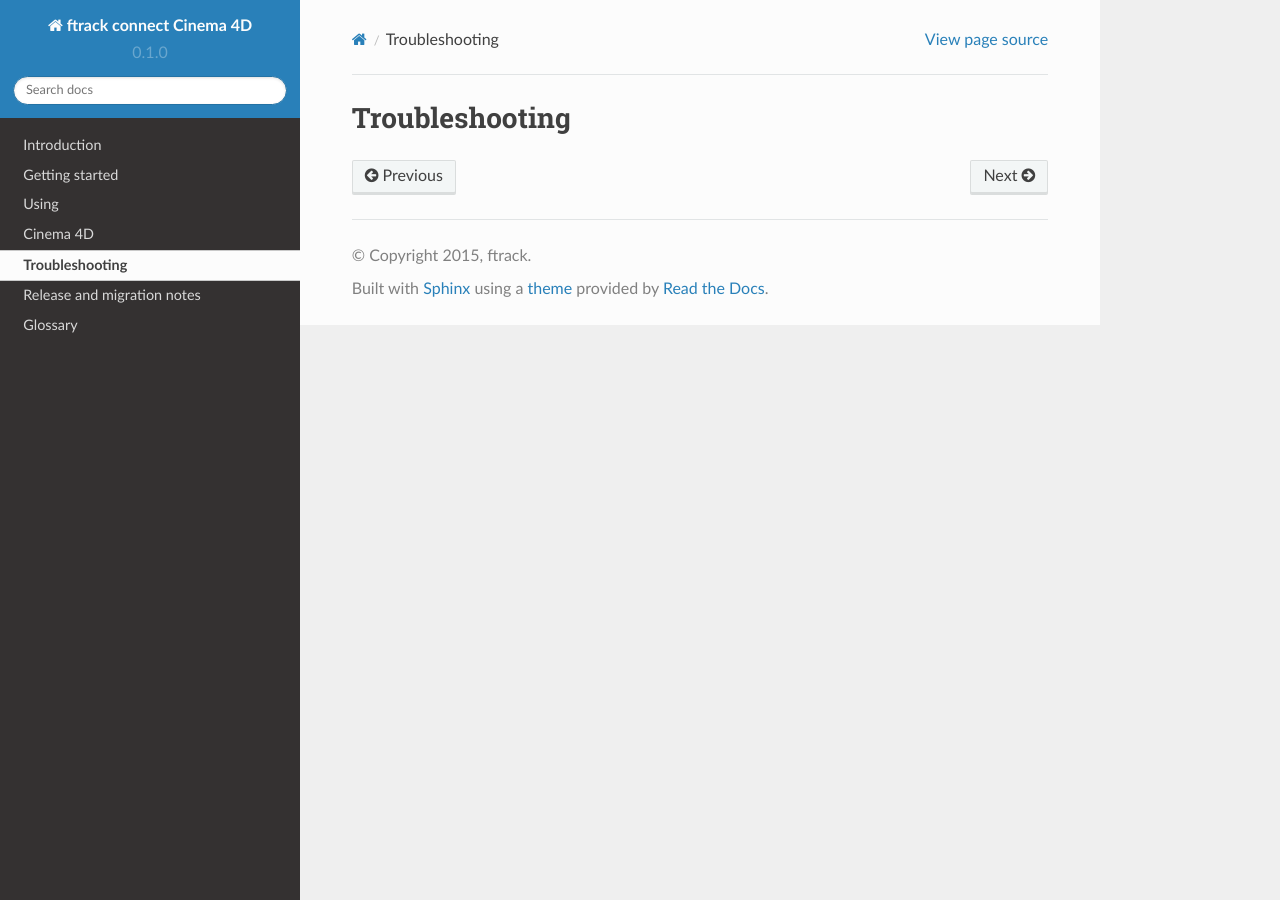
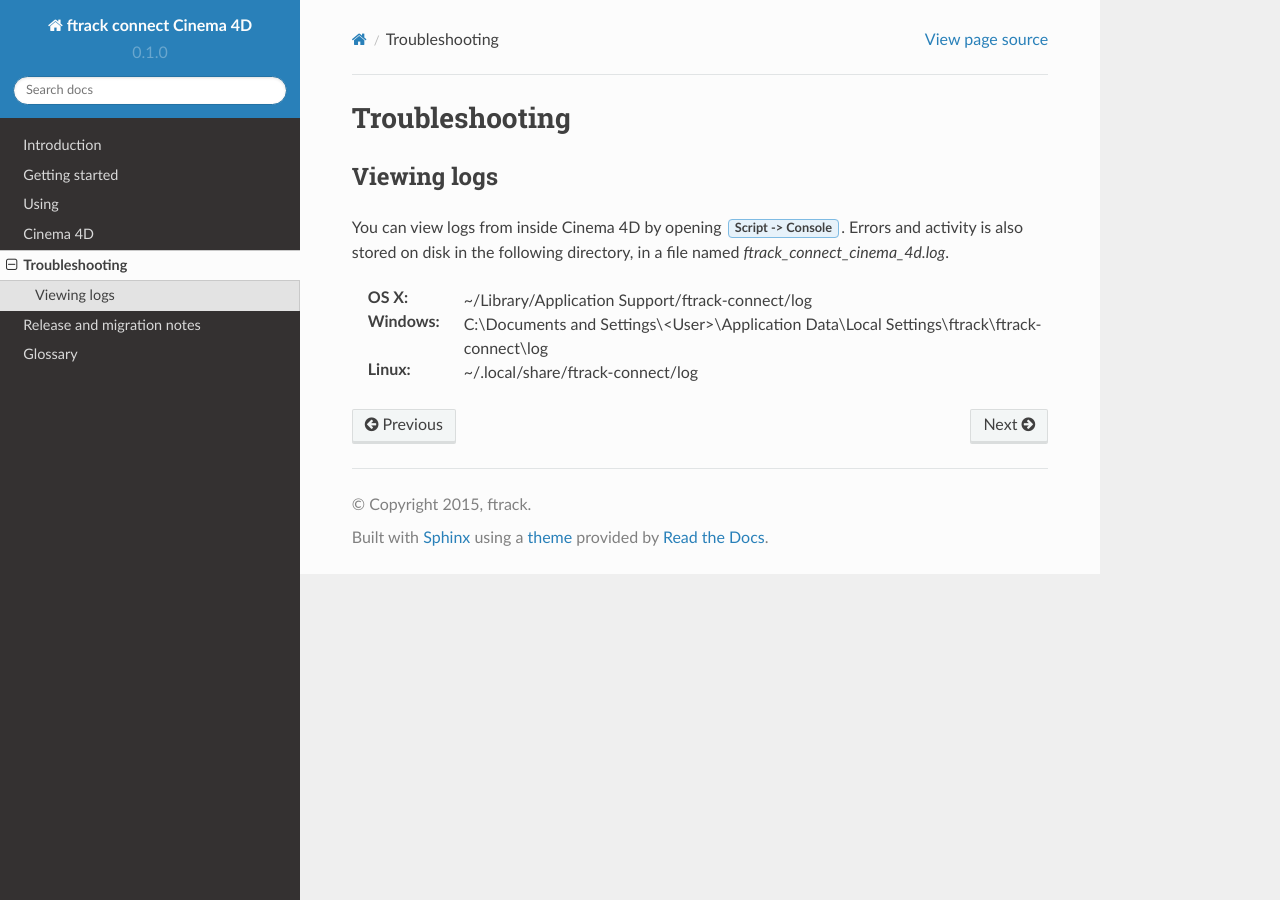
Before and after one commit to ftrackhq/ftrack-connect-cinema-4d, a Sphinx documentation site: the page built from doc/troubleshooting.rst, in a window 1280 px wide. Built offline with Sphinx 7.4.7 and the Read the Docs theme 2.0.0, drawn with Linux system fonts in a browser that asks for light colours.

Commit message:
Add troubleshooting content

```diff
--- a/doc/troubleshooting.rst
+++ b/doc/troubleshooting.rst
@@ -1,6 +1,26 @@
 ..
     :copyright: Copyright (c) 2016 ftrack
+
+.. _troubleshooting:
 
 ***************
 Troubleshooting
 ***************
+
+.. _troubleshooting/viewing_logs:
+
+Viewing logs
+============
+
+You can view logs from inside Cinema 4D by opening
+:guilabel:`Script -> Console`. Errors and activity is also stored on disk in the
+following directory, in a file named `ftrack_connect_cinema_4d.log`.
+
+:OS X:
+    ~/Library/Application Support/ftrack-connect/log
+
+:Windows:
+    C:\\Documents and Settings\\<User>\\Application Data\\Local Settings\\ftrack\\ftrack-connect\\log
+
+:Linux:
+    ~/.local/share/ftrack-connect/log
```
